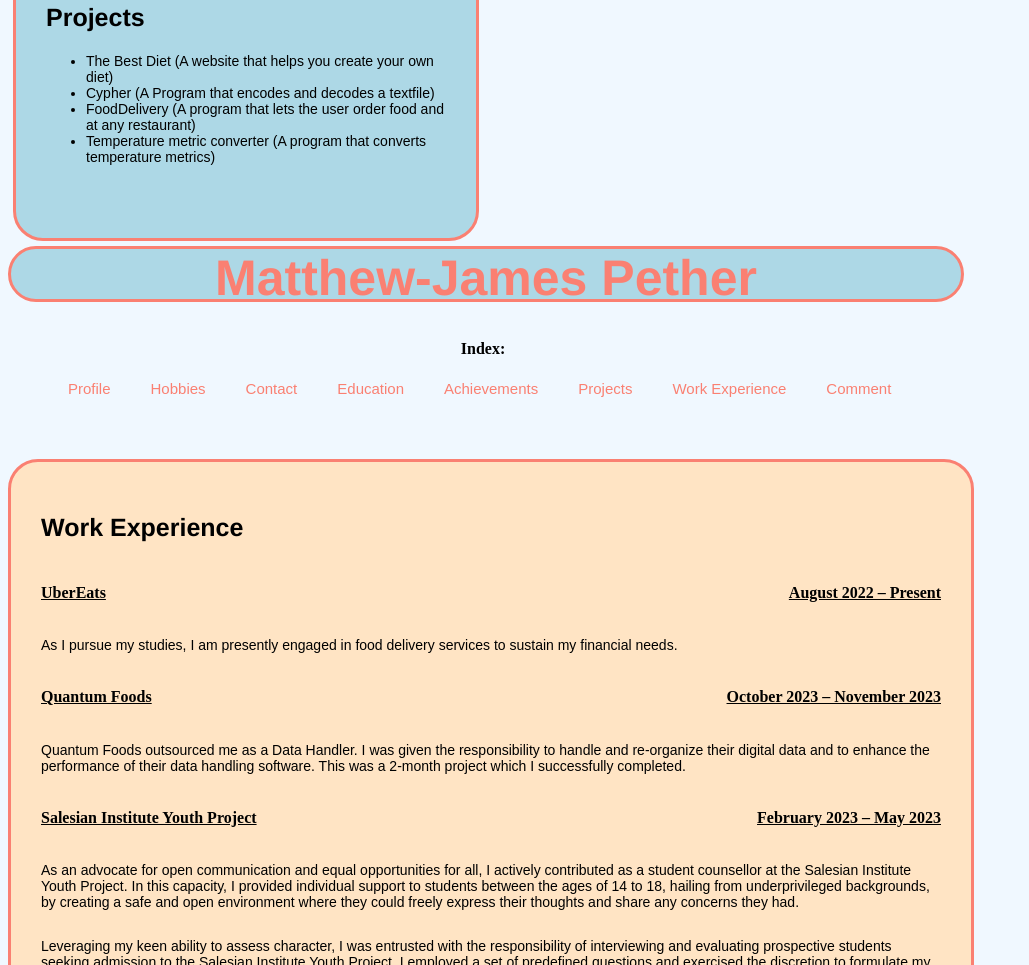
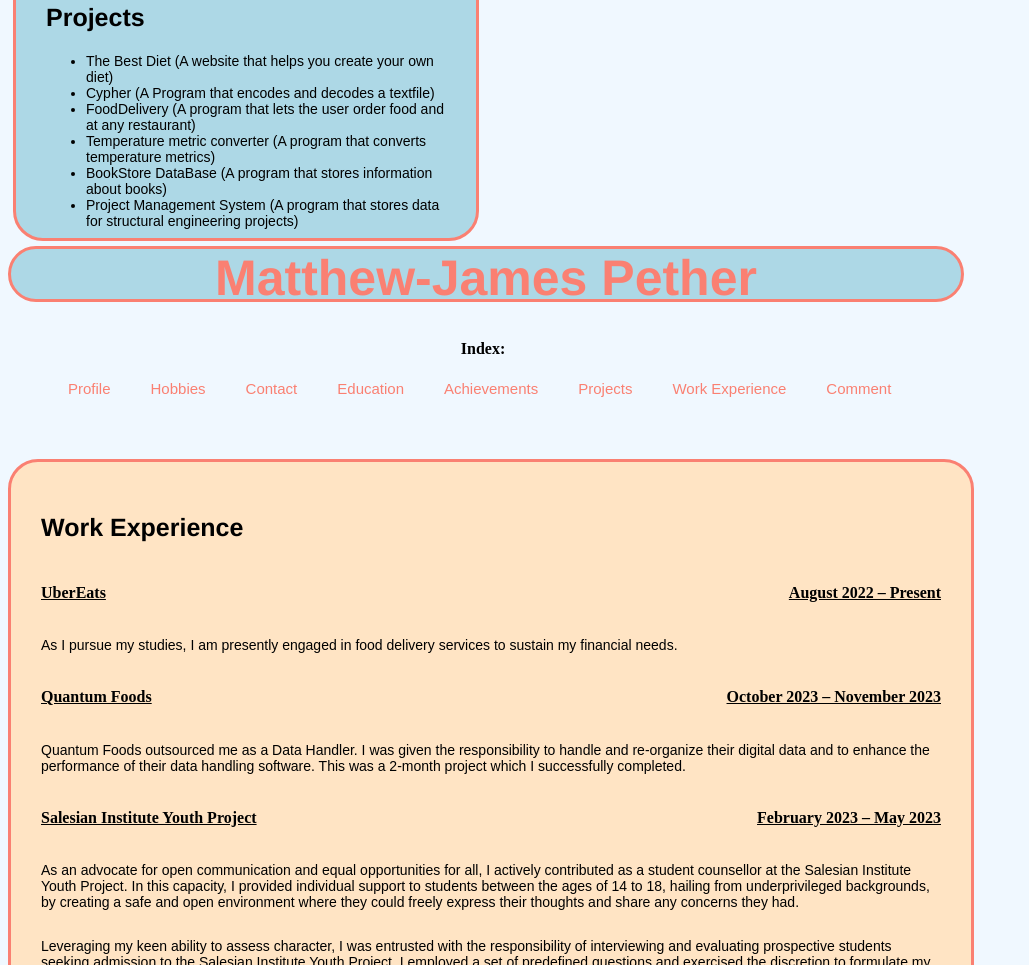
Before and after one commit to Matthew-JamesPether/MJ-CVmain, a plain HTML site: page Task2/index.html in a window 1280 px wide. Shown: the part 1343-2308 px from the top of the page, without its empty margins (0-1029 px from the left). Drawn offline with nearby package versions, Linux system fonts and the light colour scheme.

Commit message:
Update index.html
Updated project section

```diff
--- a/Task2/index.html
+++ b/Task2/index.html
@@ -133,6 +133,17 @@
             <li>
               <a href="https://github.com/Matthew-JamesPether/TempretureMetrics"
                 >Temperature metric converter (A program that converts temperature metrics)</a
+              >
+            </li>
+                  <li>
+              <a href="https://github.com/Matthew-JamesPether/BookStore"
+                >BookStore DataBase (A program that stores information about books)</a
+              >
+            </li>
+                  <li>
+              <a href="https://github.com/Matthew-JamesPether/ProjectManagementSystem"
+                >Project Management System (A program that stores data for structural
+                  engineering projects)</a
               >
             </li>
           </ul>
```
